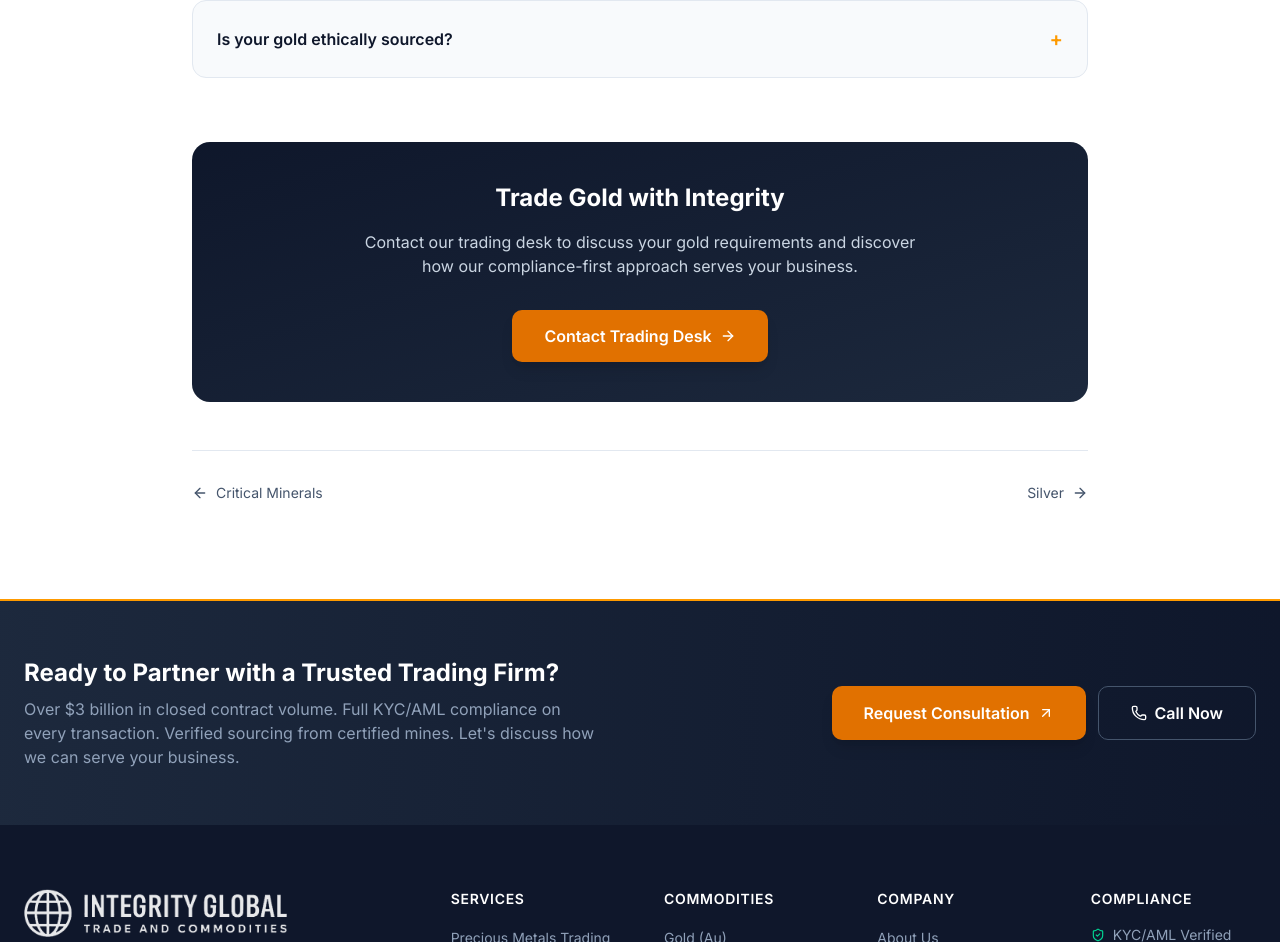
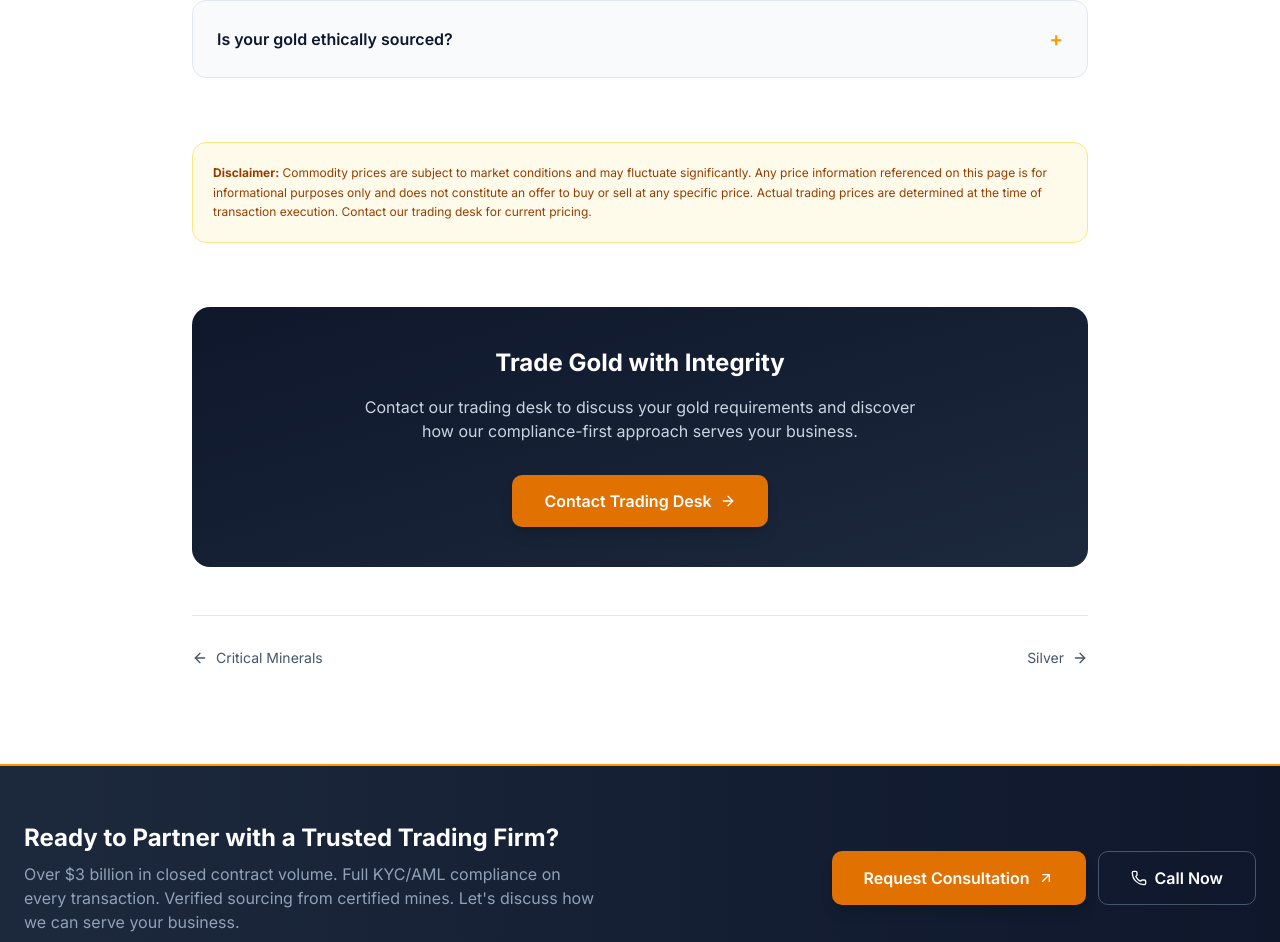
Before and after one commit to FacelessMedia/integrity-global-trade, a Next.js app: page /commodities/gold in a window 1280 px wide. Shown: the part 2265-3207 px from the top of the page. Built offline with nearby package versions, Linux system fonts and the light colour scheme; no server answers; a web font is replaced by a local one.

Commit message:
100 improvements batch 24: Commodity price disclaimer, trailing slash consistency

```diff
--- a/src/app/commodities/[slug]/page.tsx
+++ b/src/app/commodities/[slug]/page.tsx
@@ -173,6 +173,16 @@ export default async function CommodityDetailPage({ params }: PageProps) {
               </div>
             )}
 
+            {/* Price Disclaimer — Item #85 */}
+            <div className="mb-16 bg-amber-50 rounded-xl p-5 border border-amber-200">
+              <p className="text-xs text-amber-800 leading-relaxed">
+                <strong>Disclaimer:</strong> Commodity prices are subject to market conditions and may fluctuate significantly.
+                Any price information referenced on this page is for informational purposes only and does not constitute
+                an offer to buy or sell at any specific price. Actual trading prices are determined at the time of
+                transaction execution. Contact our trading desk for current pricing.
+              </p>
+            </div>
+
             {/* CTA */}
             <div className="bg-gradient-to-br from-slate-900 to-slate-800 rounded-2xl p-10 text-center">
               <h2 className="text-2xl font-bold text-white mb-4">
```
